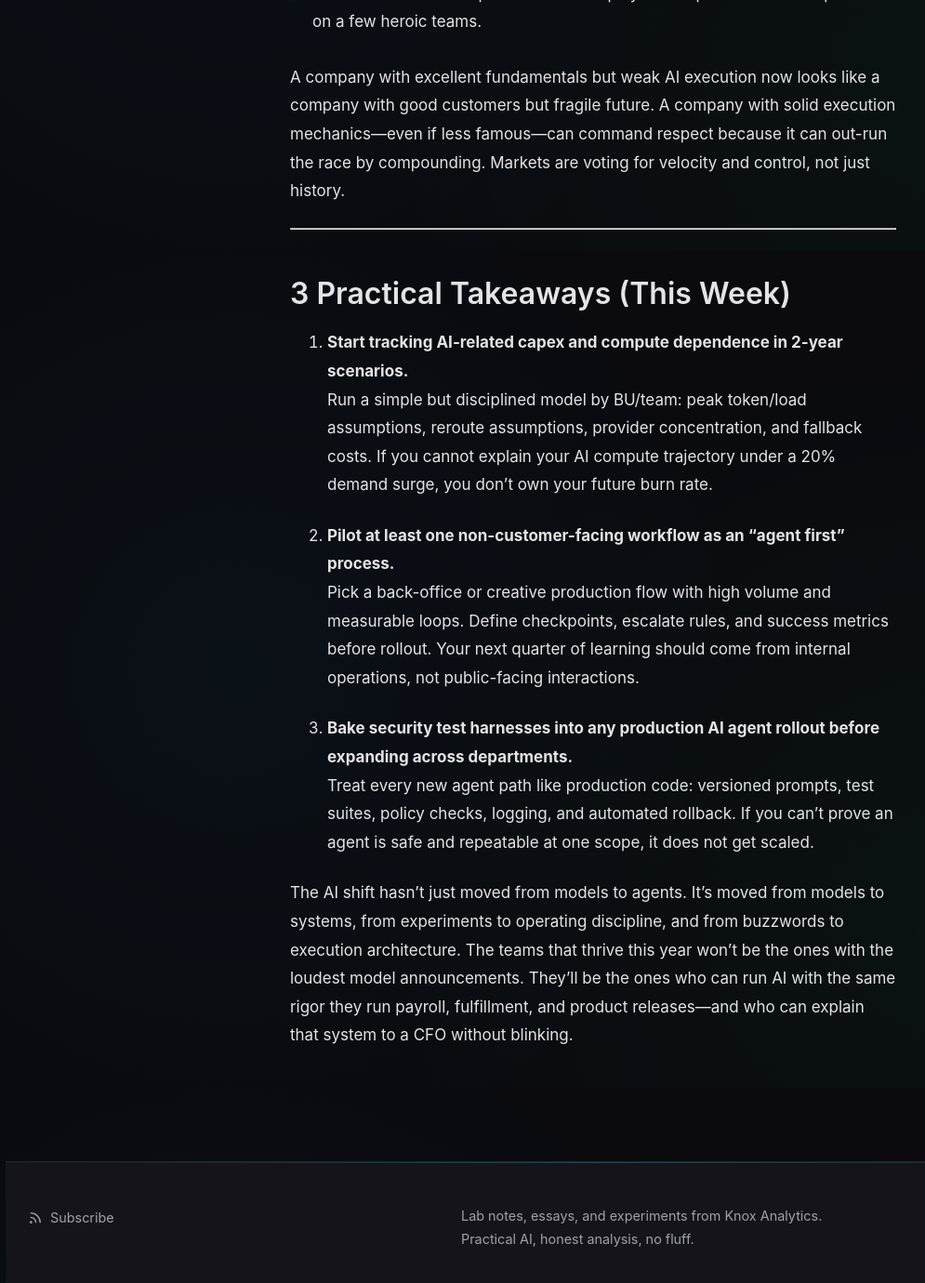
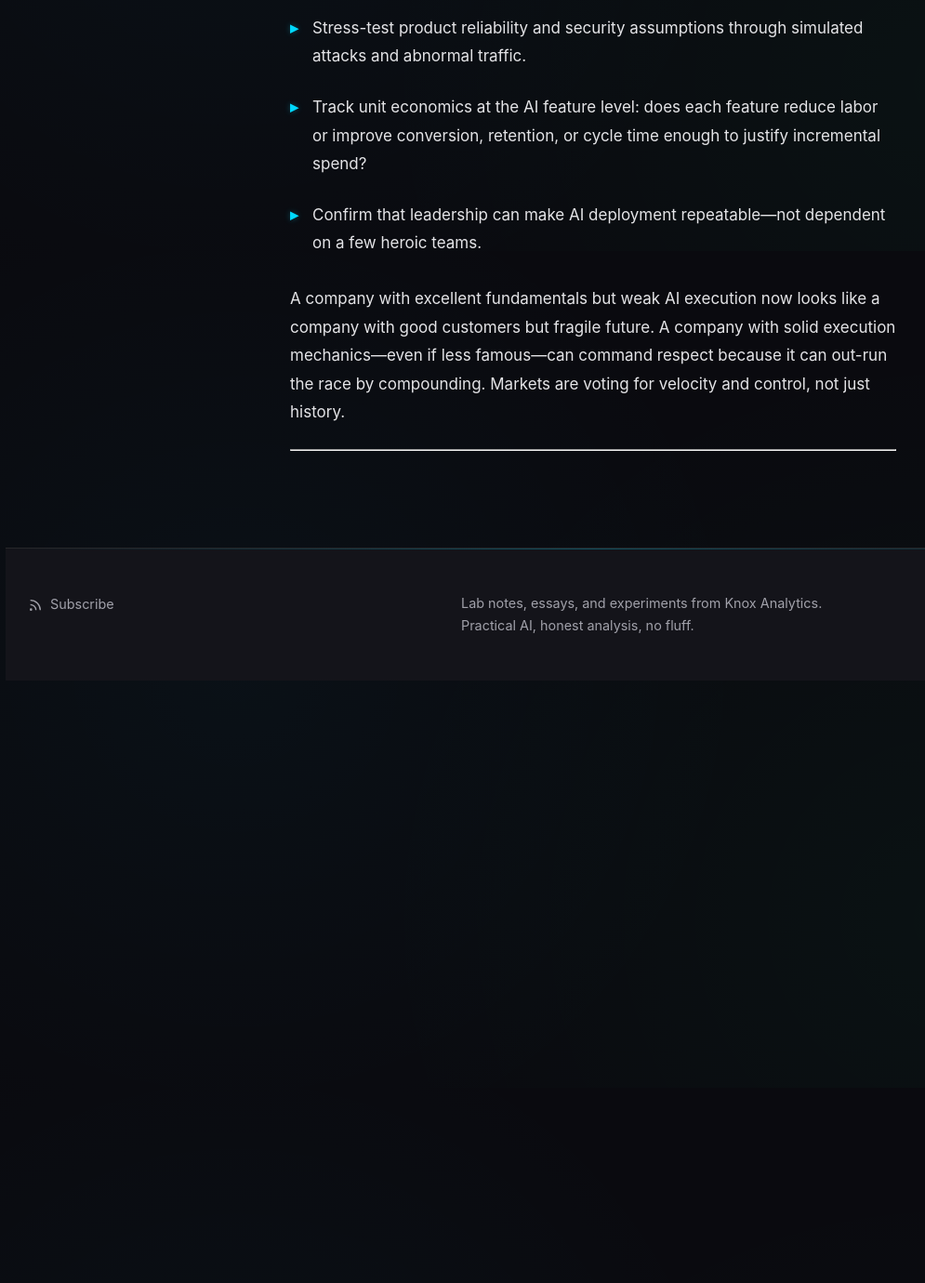
Before and after one commit to sfayka/lab, a Jekyll site: the page built from _posts/2026-03-10-the-ai-shift-has-shifted.md, in a window 1280 px wide and 1400 px high, scrolled down 6930 px. Shown: the top 1380 px of the window at 93% size, without its empty margins (2-997 px from the left). Built offline with Jekyll 4.4.1, drawn with Linux system fonts in a browser that asks for light colours; after the commit the page ends 7670 px from its top, so only the background shows below that; some of the changed text lies outside the part shown.

Commit message:
Address PR feedback: token cost note, orchestration framing, vendor policy risk, prompt-injection line; remove takeaways section

```diff
--- a/_posts/2026-03-10-the-ai-shift-has-shifted.md
+++ b/_posts/2026-03-10-the-ai-shift-has-shifted.md
@@ -8,6 +8,9 @@
 The AI story used to be easy: build a bigger model, publish bigger benchmarks, declare a winner. That era is fading fast.
 
 What’s taking over is less glamorous and more important: **execution economics**. The winners now are the teams that understand three things deeply: how much compute actually costs over time, how much AI can harden core workflows instead of just generating text, and how quickly security and reliability can be encoded into every autonomous process.
+
+At business scale, tokens are not a rounding error — unit economics compound fast when usage becomes real. The actual promise isn’t clever chat; it’s orchestration: intelligence pushing mundane 1s and 0s around your infrastructure while your real costs (people) do real value-add work.
+
 
 In other words, AI is no longer a research project. It’s becoming an operating model.
 
@@ -74,7 +77,7 @@
 
 The Promptfoo acquisition is less about headline M&A optics and more about a maturing market truth: **if AI agents fail, they fail loudly and repeatedly.**
 
-As businesses scale AI pilots, “security” stops being just IAM, MFA, and endpoint policy. It becomes a product requirement spanning reliability, robustness, and observability. Prompt injection, data leakage, policy drift, chain-of-thought misuse, and silent model failure modes are now ordinary operational risks that compound with scale.
+As businesses scale AI pilots, “security” stops being just IAM, MFA, and endpoint policy. It becomes a product requirement spanning reliability, robustness, and observability. Prompt injection, data leakage, policy drift, chain-of-thought misuse, and silent model failure modes are now ordinary operational risks that compound with scale. Prompt-injection will only grow as an attack vector — and we’ll see new companies become enterprise heroes by catching and containing it.
 
 The Promptfoo move reinforces that the market values tooling that can test, score, and harden AI systems continuously. It’s not about putting a gate at the front door; it’s about creating a control system around each milepost in the workflow.
 
@@ -119,16 +122,3 @@
 A company with excellent fundamentals but weak AI execution now looks like a company with good customers but fragile future. A company with solid execution mechanics—even if less famous—can command respect because it can out-run the race by compounding. Markets are voting for velocity and control, not just history.
 
 ---
-
-## 3 Practical Takeaways (This Week)
-
-1. **Start tracking AI-related capex and compute dependence in 2-year scenarios.**
-   Run a simple but disciplined model by BU/team: peak token/load assumptions, reroute assumptions, provider concentration, and fallback costs. If you cannot explain your AI compute trajectory under a 20% demand surge, you don’t own your future burn rate.
-
-2. **Pilot at least one non-customer-facing workflow as an “agent first” process.**
-   Pick a back-office or creative production flow with high volume and measurable loops. Define checkpoints, escalate rules, and success metrics before rollout. Your next quarter of learning should come from internal operations, not public-facing interactions.
-
-3. **Bake security test harnesses into any production AI agent rollout before expanding across departments.**
-   Treat every new agent path like production code: versioned prompts, test suites, policy checks, logging, and automated rollback. If you can’t prove an agent is safe and repeatable at one scope, it does not get scaled.
-
-The AI shift hasn’t just moved from models to agents. It’s moved from models to systems, from experiments to operating discipline, and from buzzwords to execution architecture. The teams that thrive this year won’t be the ones with the loudest model announcements. They’ll be the ones who can run AI with the same rigor they run payroll, fulfillment, and product releases—and who can explain that system to a CFO without blinking.
```
Also changed, not shown: other parts of _posts/2026-03-10-the-ai-shift-has-shifted.md (+1 -1 lines).
